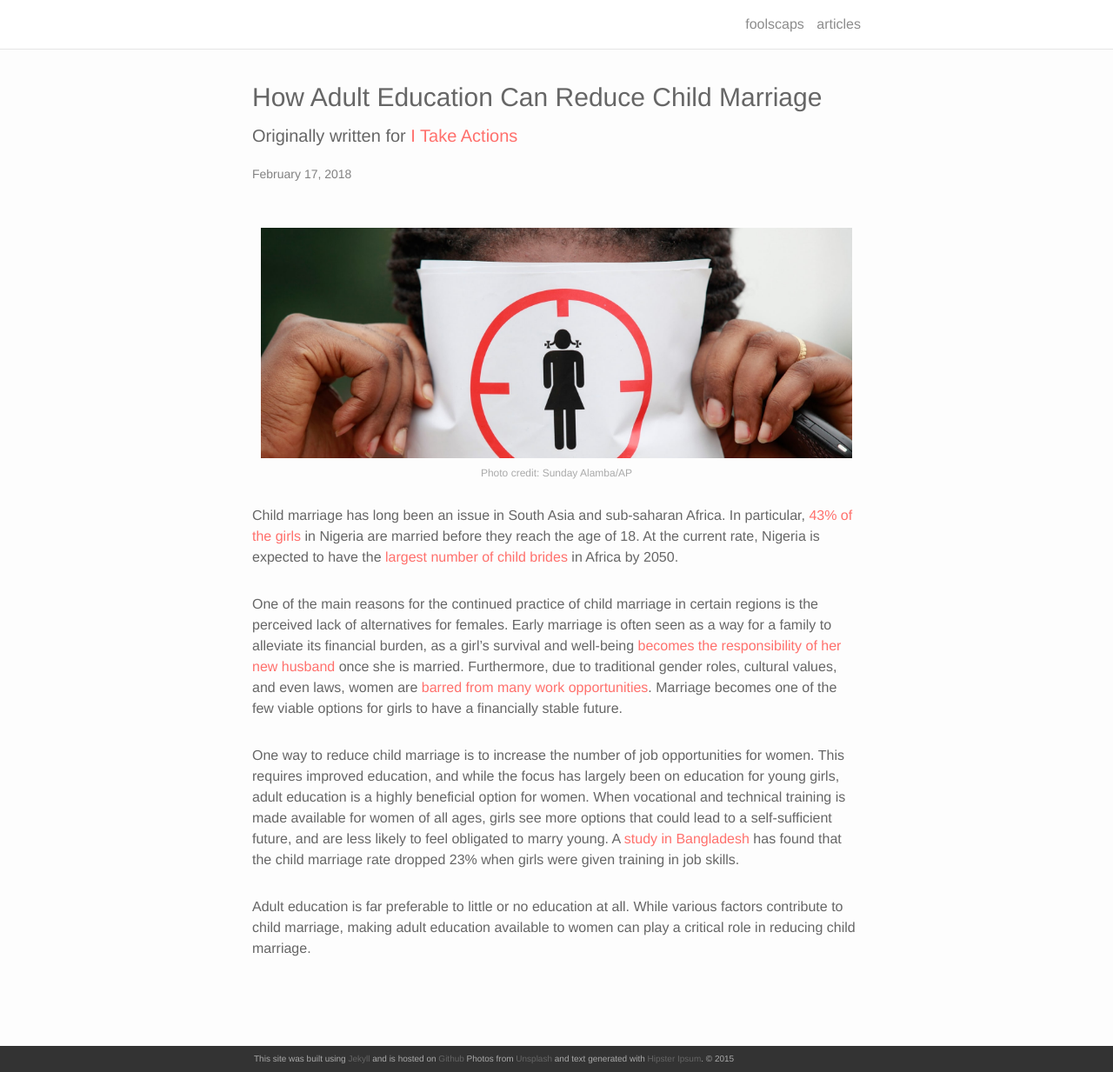
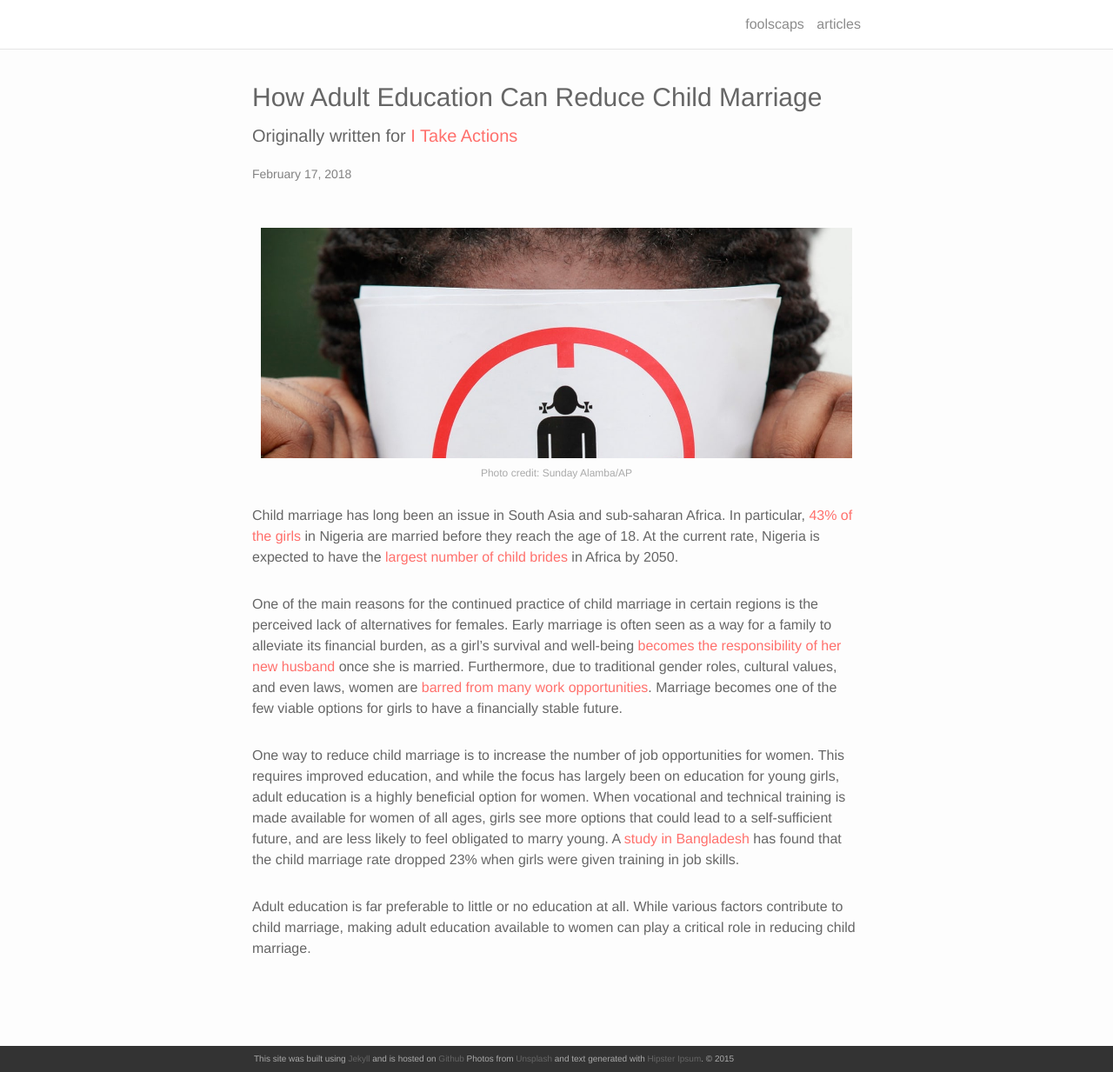
Before and after one commit to foolscaps/foolscaps.github.io, a Jekyll site: the page built from _posts/2018-02-17-RoleAdultEducation.markdown, in a window 1280 px wide and 1233 px high. Shown: the whole window at 87% size. Built offline with Jekyll 4.4.1, drawn with Linux system fonts in a browser that asks for light colours; nearby versions of some CDN libraries.

Commit message:
Update 2018-02-17-RoleAdultEducation.markdown

```diff
--- a/_posts/2018-02-17-RoleAdultEducation.markdown
+++ b/_posts/2018-02-17-RoleAdultEducation.markdown
@@ -6,7 +6,7 @@
 categories: Non-profit
 ---
 <div class="img_row">
-	<img class="col three" src="/img/2018-02-17.jpeg" style="height:400px;">
+	<img class="col three" src="/img/2018-02-17.jpeg" style="height:600px;">
 </div>
 <div class="col three caption">
 	Photo credit: Sunday Alamba/AP
```
